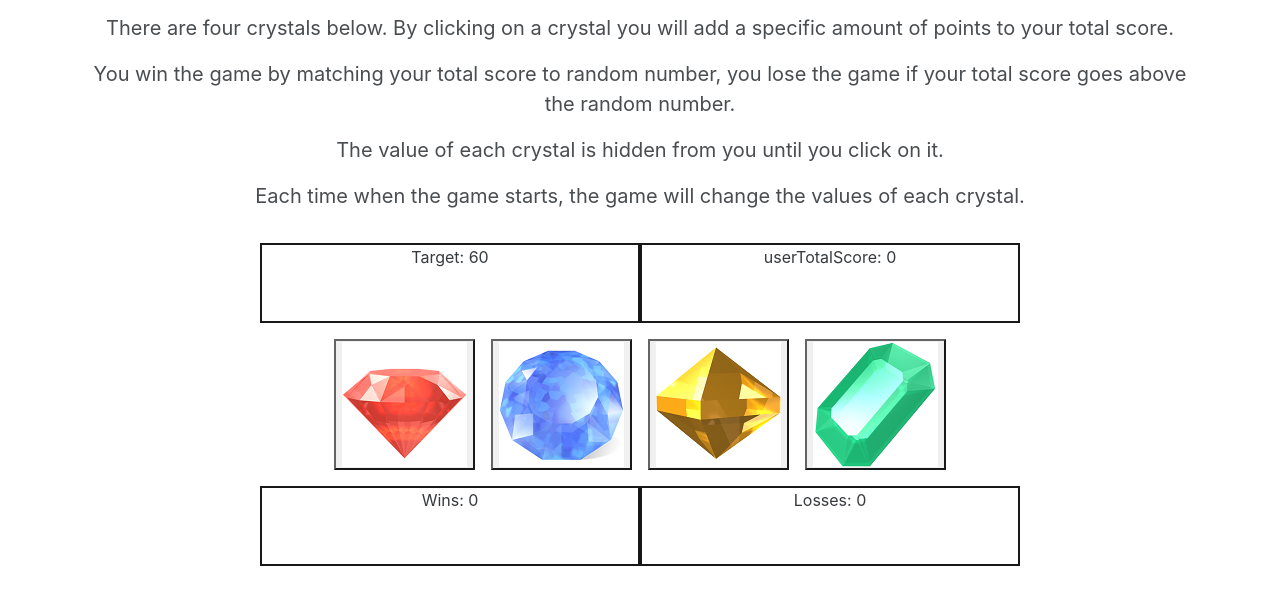
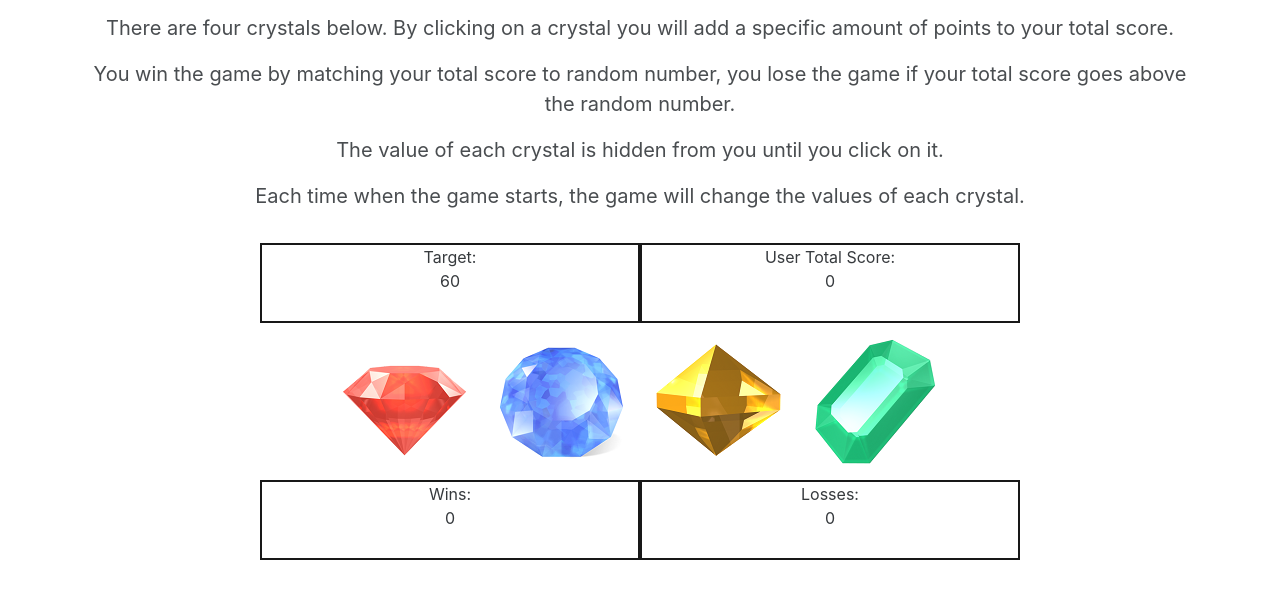
Before and after one commit to aykwong/Crystal-Collectors, a plain HTML site: page index.html in a window 1280 px wide. Shown: the part 90-694 px from the top of the page. Drawn offline with nearby package versions, Linux system fonts and the light colour scheme.

Commit message:
Removed button element from images

```diff
--- a/index.html
+++ b/index.html
@@ -35,37 +35,29 @@
         <div class="row mt-3" id="numberTracker">
             <div class="col-2"></div>
             <div class="col-4 text-center trackerStyle">Target:
-                <span id="target"></span>
+                <p id="target"></p>
             </div>
-            <div class="col-4 text-center trackerStyle">userTotalScore:
-                <span id="userTotalScore"></span>
+            <div class="col-4 text-center trackerStyle">User Total Score:
+                <p id="userTotalScore"></p>
             </div>
             <div class="col-2"></div>
         </div>
 
         <div class="row d-flex justify-content-center my-3" id="crystals">
-            <button class="mx-2" id="Ruby">
-                <img src="assets/images/ruby.png" alt="Ruby">
-            </button>
-            <button class="mx-2" id="Sapphire">
-                <img src="assets/images/sapphire.png" alt="Sapphire">
-            </button>
-            <button class="mx-2" id="Topaz">
-                <img src="assets/images/topaz.png" alt="Topaz">
-            </button>
-            <button class="mx-2" id="Emerald">
-                <img src="assets/images/emerald.png" alt="Emerald">
-            </button>
+                <img class="img-jewels mx-3" id="ruby" value="" src="assets/images/ruby.png" alt="Ruby">
+                <img class="img-jewels mx-3" id="sapphire" value="" src="assets/images/sapphire.png" alt="Sapphire">
+                <img class="img-jewels mx-3" id="topaz"  value="" src="assets/images/topaz.png" alt="Topaz">
+                <img class="img-jewels mx-3" id="emerald" value="" src="assets/images/emerald.png" alt="Emerald">
         </div>
 
         <div class="row" id="score">
             <div class="col-2"></div>
-            <p class="col-4 text-center scoreStyle">Wins:
-                <span id="wins"></span>
-            </p>
-            <p class="col-4 text-center scoreStyle">Losses:
-                <span id="losses"></span>
-            </p>
+            <div class="col-4 text-center scoreStyle">Wins:
+                <p id="wins"></p>
+            </div>
+            <div class="col-4 text-center scoreStyle">Losses:
+                <p id="losses"></p>
+            </div>
             <div class="col-2"></div>
         </div>
 
```
